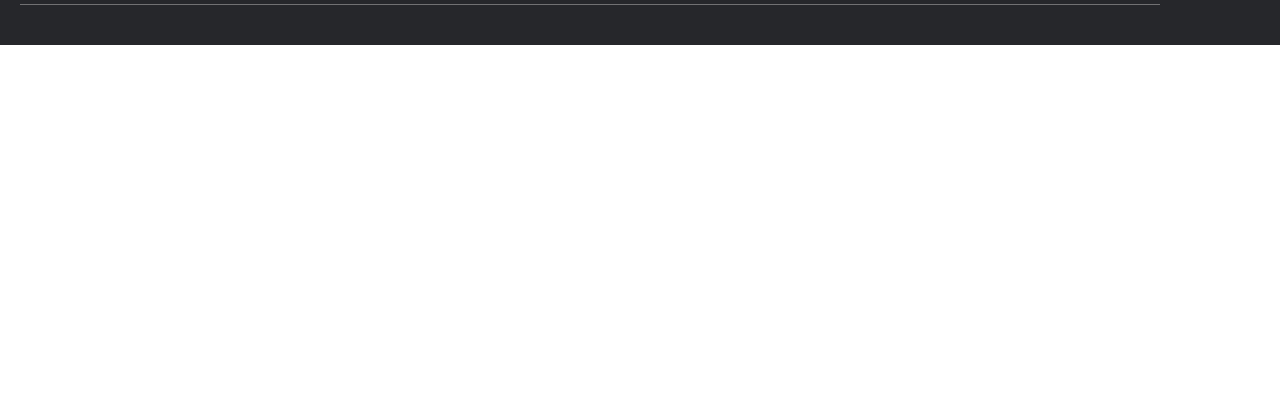
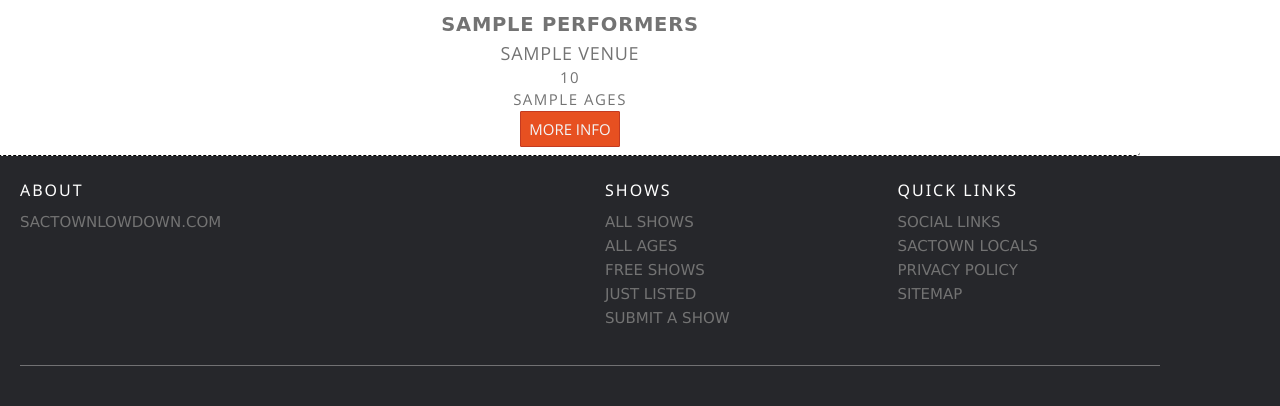
Before and after one commit to Deserlo/sacshows, a Flask app: page / in a window 1280 px wide. Shown: the part 1154-1560 px from the top of the page. Before the commit the page ends 1199 px from the top, so only its background shows below. Run offline with Flask 2, Linux system fonts and the light colour scheme; a database or web service that is not in the repository returns one stand-in record (values such as "Sample title"); some libraries are stand-ins or nearby versions; some web fonts are replaced.

Commit message:
styled column data, increased size on images

```diff
--- a/web/static/sac.css
+++ b/web/static/sac.css
@@ -247,6 +247,9 @@ a  {
 .container__grid__col1 {
   text-align: center;
   padding: 1em;
+  line-height: 1.2rem;
+  font-weight: 600;
+  letter-spacing: .1rem;
   /*border-left: 2.5px solid black; */
 }
 
@@ -264,7 +267,8 @@ a  {
 
 .container__grid__col2, .container__grid__col1 {
   padding: .5em;
-  font-size: .8rem;
+  font-size: 1rem;
+  text-align: center;
   /*border-top: 2.5px solid black;
   border-bottom: 2.5px solid black;*/
 }
@@ -276,6 +280,7 @@ a  {
   border-bottom-right-radius: 4px;
   padding-right:  1.5em;
   padding-left: 1.5em;
+  letter-spacing: .1rem;
 }
 
 .image-container {
@@ -290,18 +295,39 @@ a  {
 }
 
 .container__grid__col1__thumbnail {
-  width: 42%;
-
+  /*width: 42%;*/
+  width: 70vw;
+  height: auto;
 }
 
 .container__grid__col1__yt_thumbnail{
-  width: 64%;
-
+  /*width: 64%;*/
+  width: 78vw;
+  height: auto;
 }
 
+.performer {
+  font-family: Comic Sans MS, Comic Sans, cursive;
+  font-weight: bold;
+  font-size: 1.3rem;
+  line-height: 1.3rem;
+  margin: 0;
+  text-align: center;
+  text-transform: uppercase;
+  letter-spacing: .05rem;
+}
+
+.venue {
+  font-size: 1.2rem;
+  margin-top: .5rem;
+  margin-bottom: .1rem;
+  text-align: center;
+  letter-spacing: .05rem;
+  line-height: 1.5rem;
+}
 
 .more-info {
-  display: block;
+  justify-content: center;
   background-color: #e64716;
   padding: 6px 8px;
   border-radius: 1px;
@@ -310,7 +336,7 @@ a  {
   text-align: center;
   position: relative;
   color: #f3f5f6;
-  /*left: 70%;*/
+  /*left: 37%;*/
   opacity: .95;
 }
 
@@ -671,12 +697,11 @@ a  {
 }
 
 .more-info {
-    display: block;
+    justify-content: center;
     background-color: #e64716;
     padding: 6px 8px;
     cursor: pointer;
     border: 1px solid #c03016;
-    text-align: center;
     position: relative;
     opacity: .95;
 }
--- a/web/templates/index.html
+++ b/web/templates/index.html
@@ -205,12 +205,14 @@ function closeNav() {
                   {{event["youtube snippet"]}}
             </div>
               {% endif %}
-              <div class="container__grid__col2">{{event.performers}}<br>{{event.venue}}<br>
+              <div class="container__grid__col2">
+                <div class="performer">{{event.performers}}</div>
+                <div class="venue">{{event.venue}}</div>
                 {% if event.price|length %}
-                  {{event.price}}<br>
+                  <div>{{event.price}}</div>
                 {% endif %}
                 {% if event.ages|length %}
-                  {{event.ages}}<br>
+                  <div>{{event.ages}}</div>
                 {% endif %}
                 <button class="more-info"><a href="/shows/{{event.uuid}}">MORE INFO</a></button>
               </div>
```
